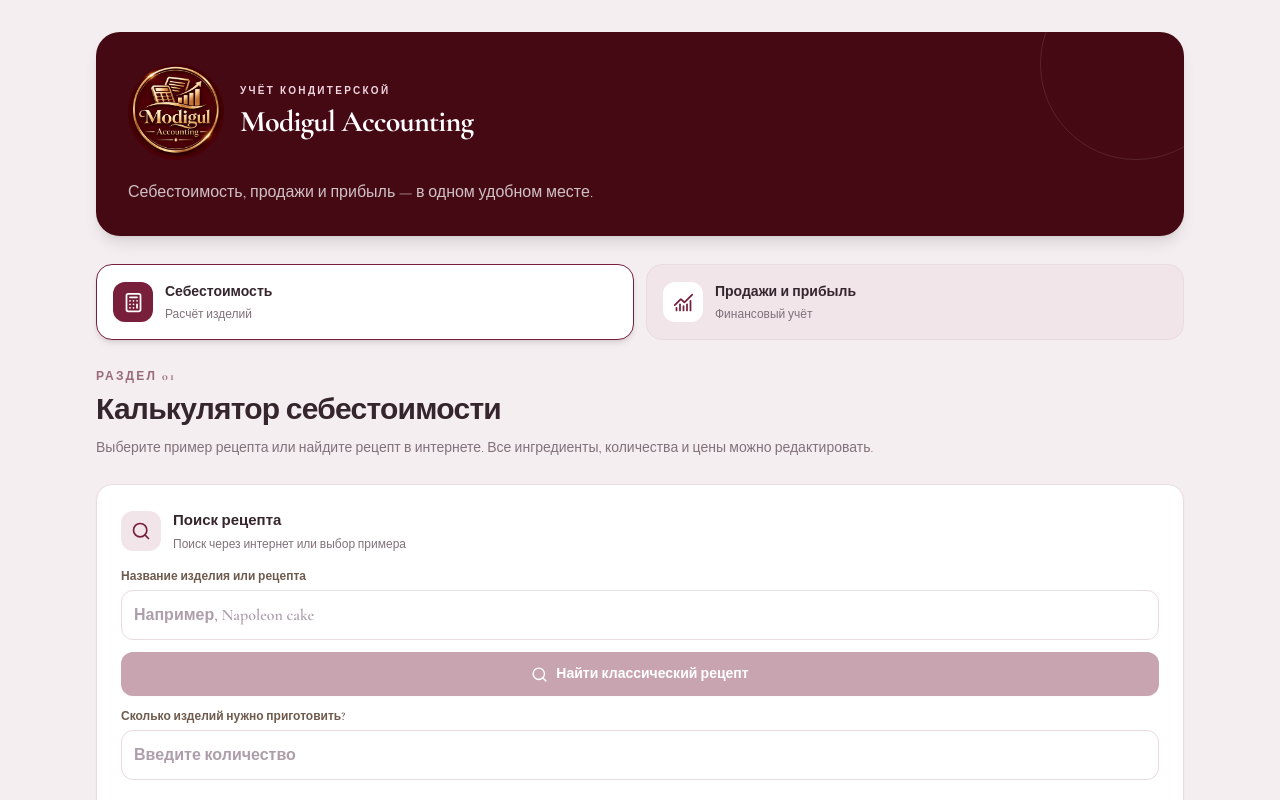
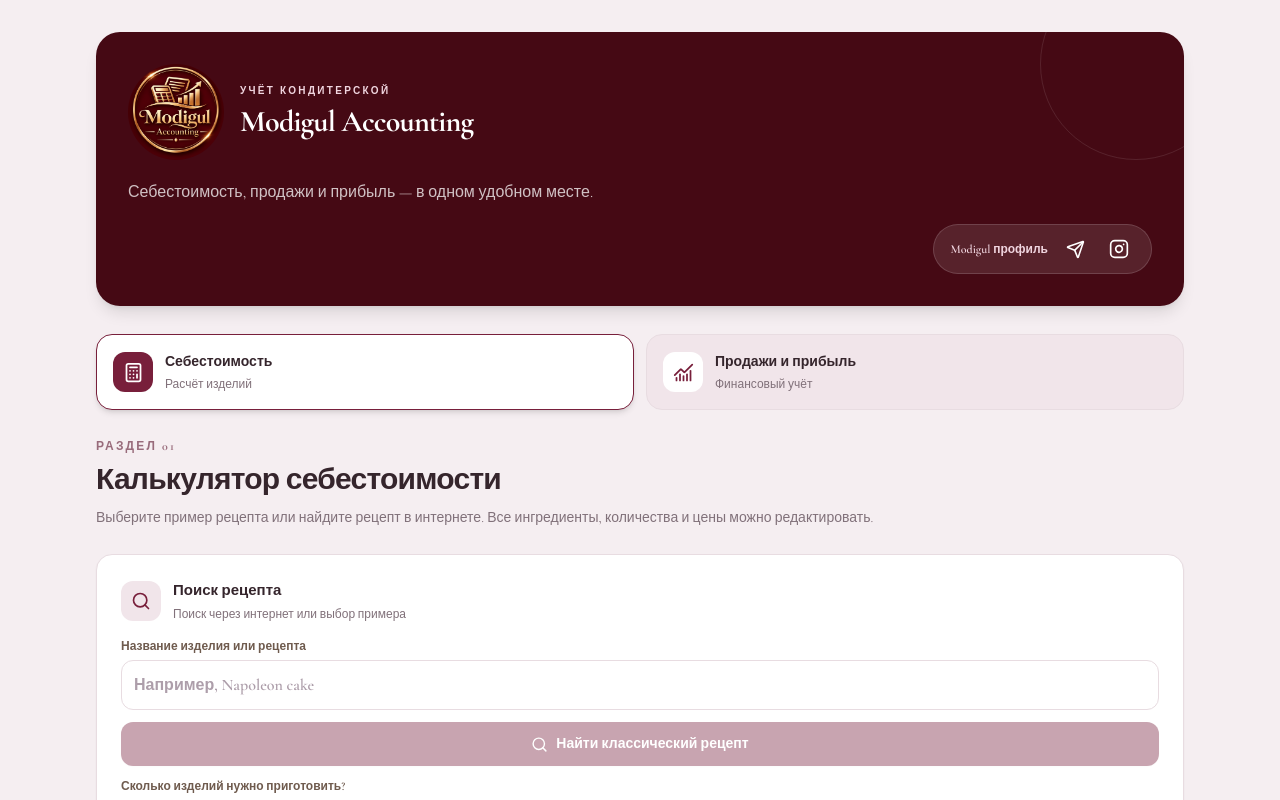
Before and after one commit to edilmurodovich-eng/bakery-accounting, a Next.js app: page / in a window 1280 px wide. Shown: the top 800 px of the page. Built offline with nearby package versions, Linux system fonts and the light colour scheme.

Commit message:
Update page.tsx

```diff
--- a/app/page.tsx
+++ b/app/page.tsx
@@ -12,6 +12,8 @@ import {
   ShoppingBag,
   TrendingUp,
   ReceiptText,
+  Instagram,
+  Send,
   CircleDollarSign,
   Flame,
   Search,
@@ -1181,6 +1183,32 @@ export default function Home() {
             <p className="relative mt-5 max-w-lg text-sm leading-6 text-white/75 sm:text-base">
               Себестоимость, продажи и прибыль — в одном удобном месте.
             </p>
+
+            <div className="relative mt-5 flex justify-end">
+              <div className="flex items-center gap-3 rounded-full border border-white/15 bg-white/10 px-4 py-2">
+                <span className="text-xs font-semibold text-[#f0d5df]">Modigul профиль</span>
+                <a
+                  href="https://t.me/Modigulproducts"
+                  target="_blank"
+                  rel="noopener noreferrer"
+                  aria-label="Telegram Modigul"
+                  title="Telegram Modigul"
+                  className="rounded-full p-1.5 text-white transition hover:bg-white/15 hover:text-[#f0d5df]"
+                >
+                  <Send size={19} strokeWidth={2} />
+                </a>
+                <a
+                  href="https://www.instagram.com/modigul_official/"
+                  target="_blank"
+                  rel="noopener noreferrer"
+                  aria-label="Instagram Modigul"
+                  title="Instagram Modigul"
+                  className="rounded-full p-1.5 text-white transition hover:bg-white/15 hover:text-[#f0d5df]"
+                >
+                  <Instagram size={20} strokeWidth={2} />
+                </a>
+              </div>
+            </div>
           </div>
         </header>
 
```
